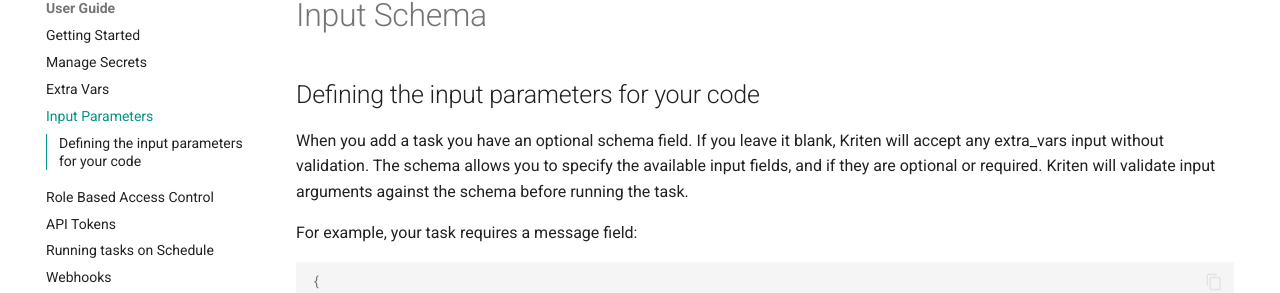
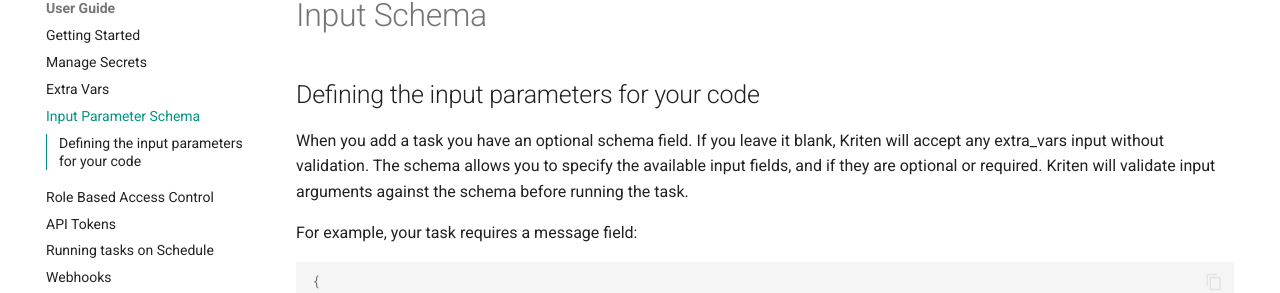
Before and after one commit to kriten-io/kriten-docs, an MkDocs documentation site: the page built from docs/user_guide/input_schema.md, in a window 1280 px wide. Shown: the part 151-444 px from the top of the page. Built offline with MkDocs 1.6.1 and Material for MkDocs 9.7.7, drawn with Linux system fonts in a browser that asks for light colours.

Commit message:
Rename 'Input Parameters' to 'Input Parameter Schema'

```diff
--- a/mkdocs.yml
+++ b/mkdocs.yml
@@ -64,7 +64,7 @@ nav:
     - Getting Started: "user_guide/getting_started.md"
     - Manage Secrets: "user_guide/manage_secrets.md"
     - Extra Vars: "user_guide/extra_vars.md"
-    - Input Parameters: "user_guide/input_schema.md"
+    - Input Parameter Schema: "user_guide/input_schema.md"
     - Role Based Access Control: "user_guide/rbac.md"
     - API Tokens: "user_guide/api_tokens.md"
     - Running tasks on Schedule: "user_guide/cronjobs.md"
```
